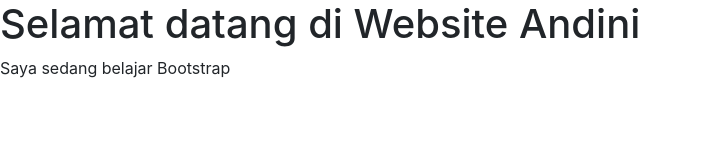
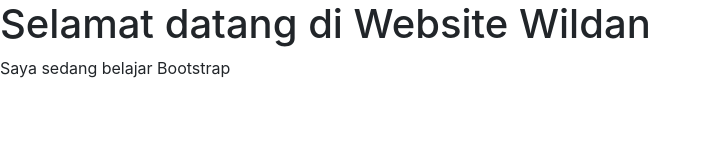
Before and after one commit to WildanFahri/WildanFahri.github.io, a plain HTML site: page index.html in a window 1280 px wide. Shown: the whole page, without its empty margins (0-710 px from the left). Drawn offline with nearby package versions, Linux system fonts and the light colour scheme.

Commit message:
Update index.html

```diff
--- a/index.html
+++ b/index.html
@@ -11,7 +11,7 @@
     <script src="https://maxcdn.bootstrapcdn.com/bootstrap/4.5.2/js/bootstrap.min.js"></script>
 </head>
 <body>
-	<h1>Selamat datang di Website Andini</h1>
+	<h1>Selamat datang di Website Wildan</h1>
 	<p>Saya sedang belajar Bootstrap</p>
 </body>
 </html>
```
